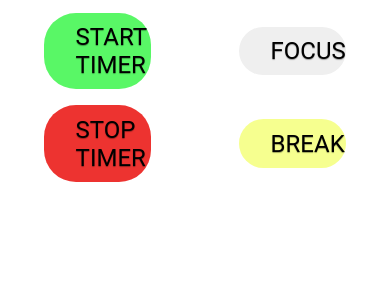
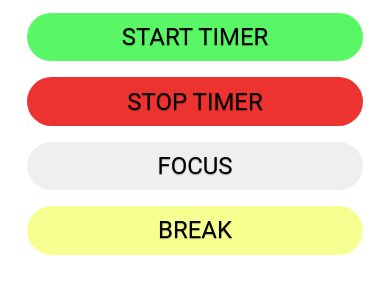
Before and after one commit to carlos-ds/rxjs-pomodoro, a website built with Parcel: page index.html in a window 390 px wide. Shown: the part 227-520 px from the top of the page. Built offline with nearby package versions, Linux system fonts and the light colour scheme.

Commit message:
One column design for screens less than 900px wide

```diff
--- a/css/style.css
+++ b/css/style.css
@@ -84,3 +84,24 @@ header {
   grid-area: break;
   background: #f6ff8f;
 }
+
+@media only screen and (max-width: 900px) {
+  #grid {
+    display: grid;
+    grid-template-columns: 1fr;
+    grid-template-rows: 2fr, 2fr, 1fr, 1fr;
+    grid-template-areas:
+      'header'
+      'timer'
+      'start'
+      'stop'
+      'focus'
+      'break';
+    gap: 1rem;
+    width: 100%;
+  }
+
+  .btn {
+    width: 90%;
+  }
+}
```
